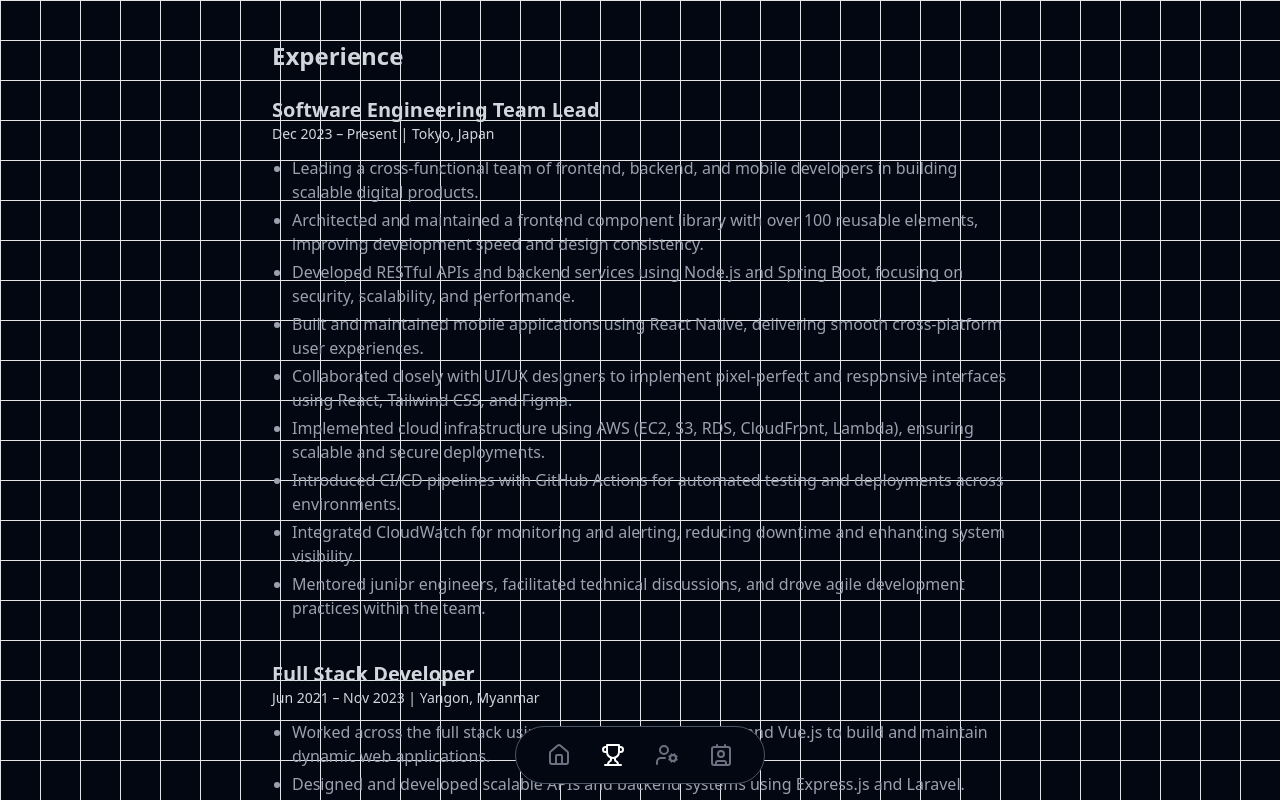
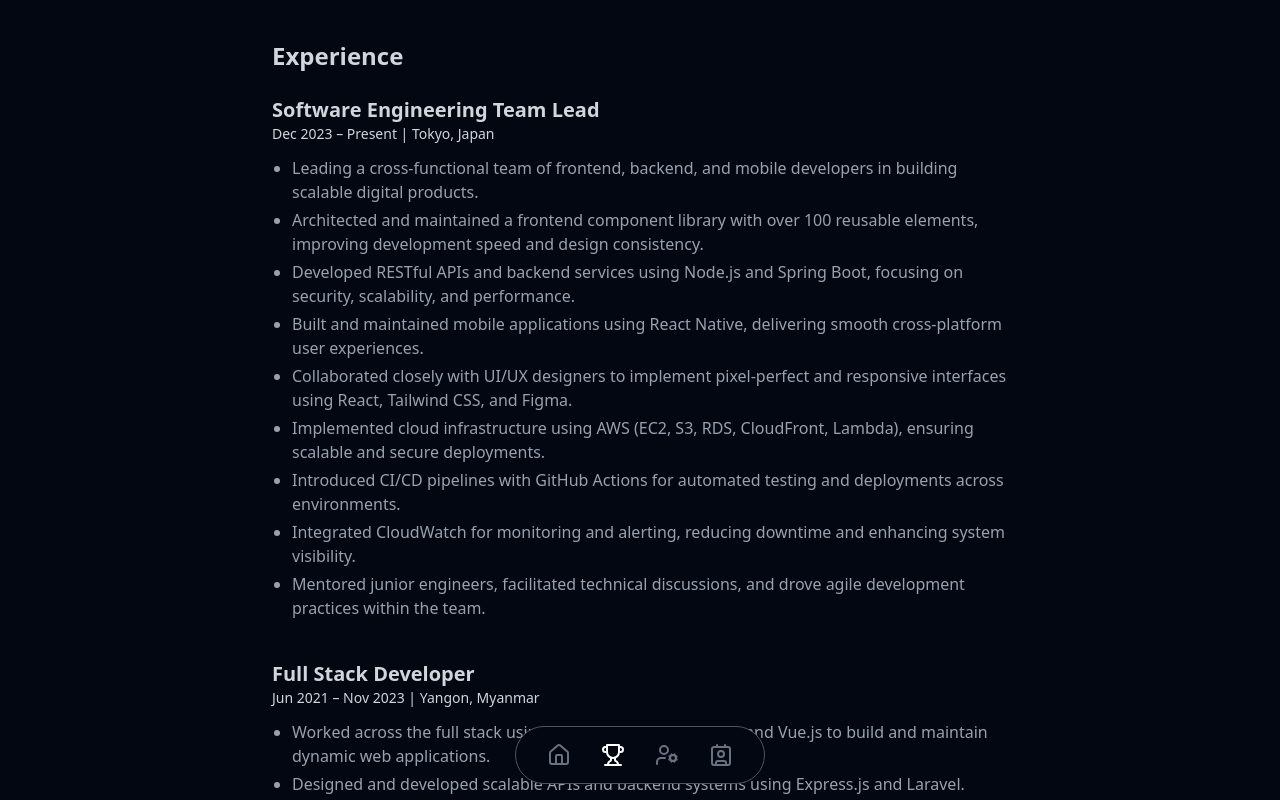
Before and after one commit to Orandian/portfolio-nextjs, a Next.js app: page /experience in a window 1280 px wide. Shown: the top 800 px of the page. Built offline with nearby package versions, Linux system fonts and the light colour scheme.

Commit message:
update in fix

```diff
--- a/components/grid-background.tsx
+++ b/components/grid-background.tsx
@@ -8,7 +8,7 @@ const GridBackground = ({ children }: { children: React.ReactNode }) => {
         className={cn(
           "fixed top-0 inset-0",
           "[background-size:40px_40px]",
-          "[background-image:linear-gradient(to_right,#e4e4e7_1px,transparent_1px),linear-gradient(to_bottom,#e4e4e7_1px,transparent_1px)]",
+          // "[background-image:linear-gradient(to_right,#e4e4e7_1px,transparent_1px),linear-gradient(to_bottom,#e4e4e7_1px,transparent_1px)]",
           "dark:[background-image:linear-gradient(to_right,#262626_1px,transparent_1px),linear-gradient(to_bottom,#262626_1px,transparent_1px)]"
         )}
       />
```
Also changed, not shown: 1 other file (tests, documents, lock files or other folders).
